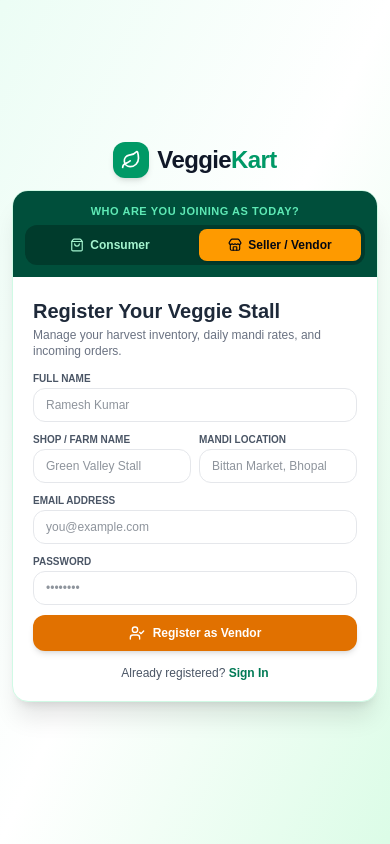
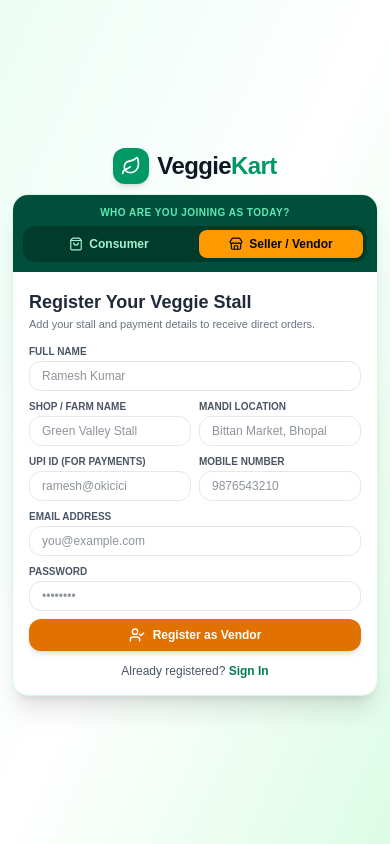
Before and after one commit to devspark-2501/VeggieKart, a Next.js app: page / in a window 390 px wide. Both pictures are taken after a click on the button "Seller / Vendor". Built offline with nearby package versions, Linux system fonts and the light colour scheme; no server answers.

Commit message:
src/components/AuthPortal.js with this version so sellers provide their UPI ID and Mobile Number when registering:

```diff
--- a/src/components/AuthPortal.js
+++ b/src/components/AuthPortal.js
@@ -8,8 +8,8 @@ const API_BASE_URL = process.env.NEXT_PUBLIC_API_URL || "http://localhost:8000";
 
 export default function AuthPortal() {
   const router = useRouter();
-  const [role, setRole] = useState("consumer"); // "consumer" or "seller"
-  const [isLogin, setIsLogin] = useState(true); // true = Sign In, false = Register
+  const [role, setRole] = useState("consumer");
+  const [isLogin, setIsLogin] = useState(true);
   const [loading, setLoading] = useState(false);
   const [error, setError] = useState("");
 
@@ -19,6 +19,8 @@ export default function AuthPortal() {
     password: "",
     shopName: "",
     location: "",
+    upiId: "",
+    phone: "",
   });
 
   const handleChange = (e) => {
@@ -44,6 +46,8 @@ export default function AuthPortal() {
           role: role,
           shopName: role === "seller" ? formData.shopName : null,
           location: role === "seller" ? formData.location : null,
+          upiId: role === "seller" ? formData.upiId : null,
+          phone: role === "seller" ? formData.phone : null,
         };
 
     try {
@@ -59,18 +63,18 @@ export default function AuthPortal() {
         throw new Error(data.detail || "Authentication failed. Please try again.");
       }
 
-      // Save active session to localStorage
       const userSession = {
         name: data.name || formData.name,
         email: formData.email,
         role: data.role || role,
         shopName: data.shopName || formData.shopName || null,
+        upiId: data.upiId || formData.upiId || null,
+        phone: data.phone || formData.phone || null,
         userId: data.user_id || null,
         isGuest: false,
       };
       localStorage.setItem("veggiekart_user", JSON.stringify(userSession));
 
-      // Route based on confirmed role from backend
       if (userSession.role === "seller") {
         router.push("/admin");
       } else {
@@ -93,8 +97,7 @@ export default function AuthPortal() {
 
   return (
     <div className="min-h-screen bg-gradient-to-br from-emerald-50 via-white to-green-100 flex flex-col items-center justify-center p-3">
-      {/* Brand Header */}
-      <div className="flex items-center gap-2 mb-3">
+      <div className="flex items-center gap-2 mb-2.5">
         <div className="bg-emerald-600 p-2 rounded-xl text-white shadow-md">
           <Leaf className="w-5 h-5" />
         </div>
@@ -103,11 +106,9 @@ export default function AuthPortal() {
         </h1>
       </div>
 
-      {/* Main Card */}
       <div className="w-full max-w-md bg-white rounded-2xl shadow-xl border border-emerald-100 overflow-hidden">
-        {/* TOP ROLE QUESTION BANNER */}
-        <div className="bg-emerald-900 text-white p-3 text-center">
-          <p className="text-[11px] uppercase tracking-wider text-emerald-300 font-semibold mb-1.5">
+        <div className="bg-emerald-900 text-white p-2.5 text-center">
+          <p className="text-[10px] uppercase tracking-wider text-emerald-300 font-semibold mb-1.5">
             Who are you joining as today?
           </p>
           <div className="grid grid-cols-2 gap-2 bg-emerald-950/60 p-1 rounded-xl">
@@ -117,7 +118,7 @@ export default function AuthPortal() {
                 setRole("consumer");
                 setError("");
               }}
-              className={`flex items-center justify-center gap-1.5 py-2 px-3 rounded-lg text-xs font-semibold transition-all cursor-pointer ${
+              className={`flex items-center justify-center gap-1.5 py-1.5 px-3 rounded-lg text-xs font-semibold transition-all cursor-pointer ${
                 role === "consumer"
                   ? "bg-emerald-500 text-white shadow"
                   : "text-emerald-200 hover:text-white"
@@ -134,7 +135,7 @@ export default function AuthPortal() {
                 setIsLogin(false);
                 setError("");
               }}
-              className={`flex items-center justify-center gap-1.5 py-2 px-3 rounded-lg text-xs font-semibold transition-all cursor-pointer ${
+              className={`flex items-center justify-center gap-1.5 py-1.5 px-3 rounded-lg text-xs font-semibold transition-all cursor-pointer ${
                 role === "seller"
                   ? "bg-amber-500 text-gray-950 shadow"
                   : "text-emerald-200 hover:text-white"
@@ -146,10 +147,9 @@ export default function AuthPortal() {
           </div>
         </div>
 
-        {/* FORM SECTION */}
-        <div className="p-5 sm:p-6">
+        <div className="p-4 sm:p-5">
           <div className="mb-3">
-            <h2 className="text-xl font-bold text-gray-800">
+            <h2 className="text-lg font-bold text-gray-800">
               {role === "seller"
                 ? isLogin
                   ? "Vendor Portal Login"
@@ -158,23 +158,21 @@ export default function AuthPortal() {
                 ? "Welcome Back!"
                 : "Create Consumer Account"}
             </h2>
-            <p className="text-xs text-gray-500 mt-0.5">
+            <p className="text-[11px] text-gray-500">
               {role === "seller"
-                ? "Manage your harvest inventory, daily mandi rates, and incoming orders."
+                ? "Add your stall and payment details to receive direct orders."
                 : "Get farm-fresh vegetables delivered directly from local vendors."}
             </p>
           </div>
 
-          {/* Error Alert Banner */}
           {error && (
-            <div className="mb-3 p-2.5 rounded-xl bg-red-50 border border-red-200 flex items-center gap-2 text-red-700 text-xs">
+            <div className="mb-2.5 p-2 rounded-xl bg-red-50 border border-red-200 flex items-center gap-2 text-red-700 text-xs">
               <AlertCircle className="w-4 h-4 shrink-0" />
               <span>{error}</span>
             </div>
           )}
 
-          <form onSubmit={handleSubmit} className="space-y-2.5">
-            {/* Full Name (Only on Register) */}
+          <form onSubmit={handleSubmit} className="space-y-2">
             {!isLogin && (
               <div>
                 <label className="block text-[10px] font-semibold uppercase text-gray-600 mb-0.5">
@@ -187,13 +185,13 @@ export default function AuthPortal() {
                   value={formData.name}
                   onChange={handleChange}
                   placeholder="Ramesh Kumar"
-                  className="w-full px-3 py-2 rounded-xl border border-gray-200 focus:border-emerald-500 focus:ring-2 focus:ring-emerald-200 outline-none text-xs text-gray-800"
+                  className="w-full px-3 py-1.5 rounded-xl border border-gray-200 focus:border-emerald-500 outline-none text-xs text-gray-800"
                 />
               </div>
             )}
 
-            {/* Seller Specific Fields */}
             {role === "seller" && !isLogin && (
+              <>
                 <div className="grid grid-cols-2 gap-2">
                   <div>
                     <label className="block text-[10px] font-semibold uppercase text-gray-600 mb-0.5">
@@ -206,7 +204,7 @@ export default function AuthPortal() {
                       value={formData.shopName}
                       onChange={handleChange}
                       placeholder="Green Valley Stall"
-                    className="w-full px-3 py-2 rounded-xl border border-gray-200 focus:border-amber-500 focus:ring-2 focus:ring-amber-200 outline-none text-xs text-gray-800"
+                      className="w-full px-3 py-1.5 rounded-xl border border-gray-200 focus:border-amber-500 outline-none text-xs text-gray-800"
                     />
                   </div>
                   <div>
@@ -220,13 +218,44 @@ export default function AuthPortal() {
                       value={formData.location}
                       onChange={handleChange}
                       placeholder="Bittan Market, Bhopal"
-                    className="w-full px-3 py-2 rounded-xl border border-gray-200 focus:border-amber-500 focus:ring-2 focus:ring-amber-200 outline-none text-xs text-gray-800"
+                      className="w-full px-3 py-1.5 rounded-xl border border-gray-200 focus:border-amber-500 outline-none text-xs text-gray-800"
                     />
                   </div>
                 </div>
+
+                <div className="grid grid-cols-2 gap-2">
+                  <div>
+                    <label className="block text-[10px] font-semibold uppercase text-gray-600 mb-0.5">
+                      UPI ID (For Payments)
+                    </label>
+                    <input
+                      type="text"
+                      name="upiId"
+                      required
+                      value={formData.upiId}
+                      onChange={handleChange}
+                      placeholder="ramesh@okicici"
+                      className="w-full px-3 py-1.5 rounded-xl border border-gray-200 focus:border-amber-500 outline-none text-xs text-gray-800"
+                    />
+                  </div>
+                  <div>
+                    <label className="block text-[10px] font-semibold uppercase text-gray-600 mb-0.5">
+                      Mobile Number
+                    </label>
+                    <input
+                      type="tel"
+                      name="phone"
+                      required
+                      value={formData.phone}
+                      onChange={handleChange}
+                      placeholder="9876543210"
+                      className="w-full px-3 py-1.5 rounded-xl border border-gray-200 focus:border-amber-500 outline-none text-xs text-gray-800"
+                    />
+                  </div>
+                </div>
+              </>
             )}
 
-            {/* Email */}
             <div>
               <label className="block text-[10px] font-semibold uppercase text-gray-600 mb-0.5">
                 Email Address
@@ -238,11 +267,10 @@ export default function AuthPortal() {
                 value={formData.email}
                 onChange={handleChange}
                 placeholder="you@example.com"
-                className="w-full px-3 py-2 rounded-xl border border-gray-200 focus:border-emerald-500 focus:ring-2 focus:ring-emerald-200 outline-none text-xs text-gray-800"
+                className="w-full px-3 py-1.5 rounded-xl border border-gray-200 focus:border-emerald-500 outline-none text-xs text-gray-800"
               />
             </div>
 
-            {/* Password */}
             <div>
               <label className="block text-[10px] font-semibold uppercase text-gray-600 mb-0.5">
                 Password
@@ -254,15 +282,14 @@ export default function AuthPortal() {
                 value={formData.password}
                 onChange={handleChange}
                 placeholder="••••••••"
-                className="w-full px-3 py-2 rounded-xl border border-gray-200 focus:border-emerald-500 focus:ring-2 focus:ring-emerald-200 outline-none text-xs text-gray-800"
+                className="w-full px-3 py-1.5 rounded-xl border border-gray-200 focus:border-emerald-500 outline-none text-xs text-gray-800"
               />
             </div>
 
-            {/* Submit Button */}
             <button
               type="submit"
               disabled={loading}
-              className={`w-full py-2.5 rounded-xl font-bold text-white shadow-md transition-all flex items-center justify-center gap-2 text-xs cursor-pointer disabled:opacity-60 ${
+              className={`w-full py-2 rounded-xl font-bold text-white shadow-md transition-all flex items-center justify-center gap-2 text-xs cursor-pointer disabled:opacity-60 ${
                 role === "seller"
                   ? "bg-amber-600 hover:bg-amber-700"
                   : "bg-emerald-600 hover:bg-emerald-700"
@@ -284,8 +311,7 @@ export default function AuthPortal() {
             </button>
           </form>
 
-          {/* Toggle Sign In / Register */}
-          <div className="mt-3.5 text-center text-xs text-gray-600">
+          <div className="mt-3 text-center text-xs text-gray-600">
             {isLogin ? "Don't have an account?" : "Already registered?"}{" "}
             <button
               type="button"
@@ -299,13 +325,12 @@ export default function AuthPortal() {
             </button>
           </div>
 
-          {/* Guest Browsing Option (Only for Consumers) */}
           {role === "consumer" && (
-            <div className="mt-3.5 pt-3 border-t border-gray-100">
+            <div className="mt-3 pt-2.5 border-t border-gray-100">
               <button
                 type="button"
                 onClick={handleGuestBrowse}
-                className="w-full py-2 px-3 rounded-xl border-2 border-dashed border-emerald-300 text-emerald-800 font-semibold text-xs hover:bg-emerald-50 transition-all flex items-center justify-center gap-1.5 cursor-pointer"
+                className="w-full py-1.5 px-3 rounded-xl border-2 border-dashed border-emerald-300 text-emerald-800 font-semibold text-xs hover:bg-emerald-50 transition-all flex items-center justify-center gap-1.5 cursor-pointer"
               >
                 Continue Browsing Veggies Without Login
                 <ArrowRight className="w-3.5 h-3.5" />
```
Lines whose indentation alone changed are shown as unchanged.
